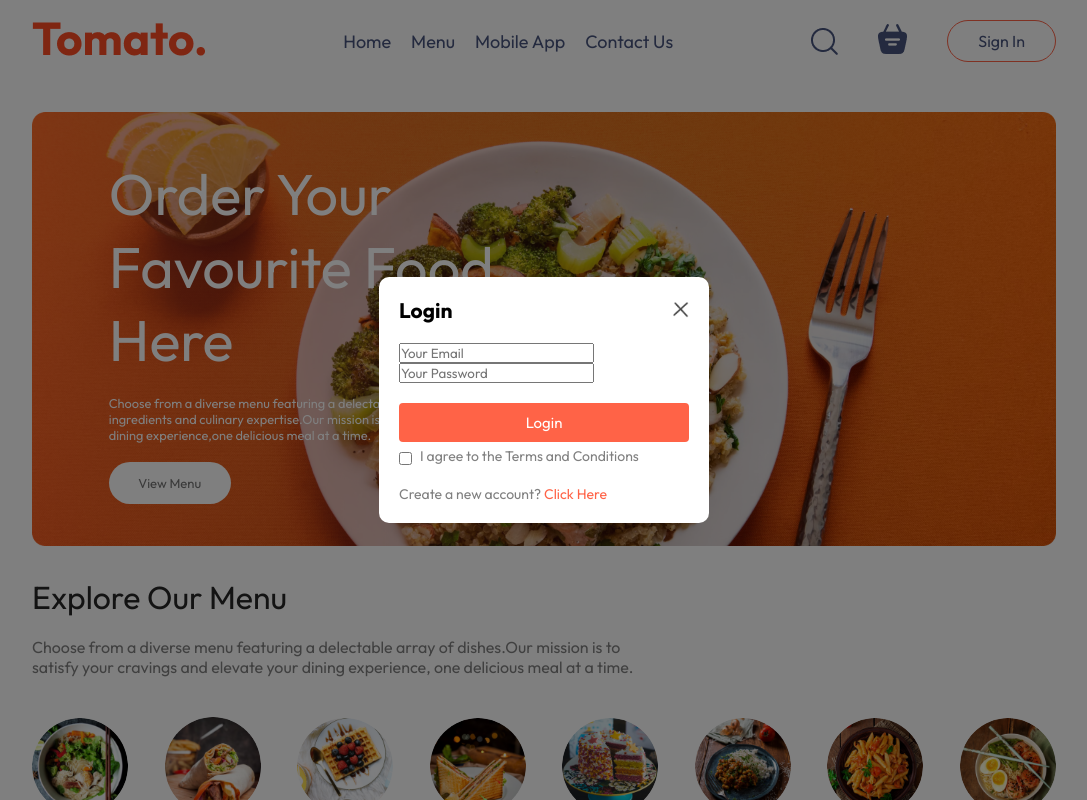
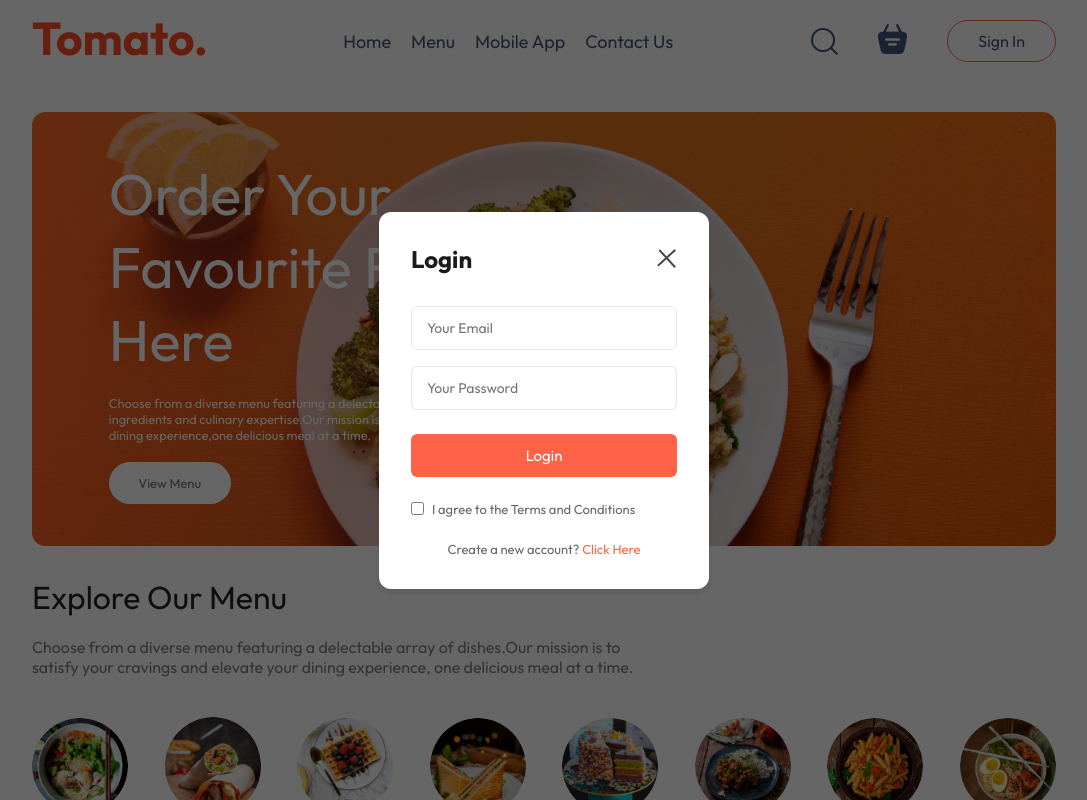
Before and after one commit to Govindu-Thejana/Restaurant_Website, a React (Vite) app in the folder frontend/: page / in a window 1280 px wide. Both pictures are taken after a click on the button "Sign In". Shown: the top 800 px of the page, without its empty margins (96-1183 px from the left). Built offline with nearby package versions, Linux system fonts and the light colour scheme; no server answers.

Commit message:
Refactor LoginPopup styles and functionality for improved user experience

```diff
--- a/frontend/src/components/LoginPopup/LoginPopup.css
+++ b/frontend/src/components/LoginPopup/LoginPopup.css
@@ -1,71 +1,126 @@
-.login-popup{
-    position: absolute;
-    width: 100%;
-    height: 100%;
-    background-color: rgba(0, 0, 0, 0.5);
+/* LoginPopup.css */
+.login-popup {
+    position: fixed; /* Changed to fixed for better overlay behavior */
+    top: 0;
+    left: 0;
+    width: 100vw;
+    height: 100vh;
+    background-color: rgba(0, 0, 0, 0.6); /* Slightly darker overlay */
     display: flex;
-    z-index: 1;
+    justify-content: center;
+    align-items: center; /* Added for better centering */
+    z-index: 1000; /* Higher z-index for overlay */
 }
-.login-popup-container{
-    place-self: center;
-    width: max(23vw,330px);
-    color: #808080;
-    padding: 25px 30px;
-    border-radius: 8px;
-    font-size: 14px;
-    animation: fade;
-    margin: auto;
-    background-color: white;
-    padding: 20px;
-    border-radius: 10px;
+
+.login-popup-container {
+    width: clamp(330px, 25vw, 400px); /* More flexible width */
+    background-color: #ffffff;
+    padding: 2rem;
+    border-radius: 12px;
+    box-shadow: 0 4px 6px rgba(0, 0, 0, 0.1); /* Added subtle shadow */
+    animation: fadeIn 0.3s ease-in-out; /* Fixed animation name */
     display: flex;
     flex-direction: column;
-    gap: 20px;
+    gap: 1.5rem;
 }
-.login-popup-title{
+
+/* Animation keyframes */
+@keyframes fadeIn {
+    from {
+        opacity: 0;
+        transform: translateY(-20px);
+    }
+    to {
+        opacity: 1;
+        transform: translateY(0);
+    }
+}
+
+.login-popup-title {
     display: flex;
     justify-content: space-between;
     align-items: center;
-    color: black;
+    color: #1a1a1a;
+    margin-bottom: 0.5rem;
+}
 
+.login-popup-title h2 {
+    font-size: 1.5rem;
+    font-weight: 600;
 }
-.login-popup-title img{
-    width: 16px;
+
+.login-popup-title img {
+    width: 20px; /* Slightly larger close icon */
     cursor: pointer;
+    transition: transform 0.2s ease; /* Added hover effect */
 }
-.login-popup-inputs{
+
+.login-popup-title img:hover {
+    transform: scale(1.1);
+}
+
+.login-popup-inputs { /* Fixed class name to match JSX */
     display: flex;
     flex-direction: column;
-    gap: 20px;
+    gap: 1rem;
 }
-.login-popup-inputs input{
-    padding: 10px;
-    border: 1px solid #e2e2e2;
-    border-radius: 4px;
-    outline: none;
+
+.login-popup-inputs input {
+    padding: 12px 15px;
+    border: 1px solid #e5e7eb;
+    border-radius: 6px;
+    font-size: 14px;
+    transition: border-color 0.2s ease;
 }
-.login-popup-container button{
-    padding: 10px;
+
+.login-popup-inputs input:focus {
+    border-color: tomato;
+    box-shadow: 0 0 0 2px rgba(255, 99, 71, 0.2); /* Added focus ring */
+}
+
+.login-popup-container button {
+    padding: 12px;
     border: none;
-    border-radius: 4px;
+    border-radius: 6px;
     background-color: tomato;
     color: white;
     cursor: pointer;
-    outline: none;
     font-size: 15px;
+    font-weight: 500;
+    transition: background-color 0.2s ease;
+}
 
+.login-popup-container button:hover {
+    background-color: #ff4500; /* Darker shade on hover */
 }
-.login-popup-condition{
+
+.login-popup-condition {
     display: flex;
-    align-items: start;
+    align-items: center; /* Changed to center for better checkbox alignment */
     gap: 8px;
-    margin-top:-15px;
+    font-size: 13px;
+    color: #666;
 }
-.login-popup-condition input{
-    margin-top:5px;
+
+.login-popup-condition input {
+    margin: 0; /* Reset margin */
+    accent-color: tomato; /* Custom checkbox color */
 }
-.login-popup p span{
+
+.login-popup-container p {
+    font-size: 13px;
+    color: #666;
+    text-align: center;
+}
+
+.login-popup-container p span {
     color: tomato;
     cursor: pointer;
     font-weight: 500;
+    transition: color 0.2s ease;
 }
+
+.login-popup-container p span:hover {
+    color: #ff4500;
+    text-decoration: underline;
+}
--- a/frontend/src/components/LoginPopup/LoginPopup.jsx
+++ b/frontend/src/components/LoginPopup/LoginPopup.jsx
@@ -1,44 +1,86 @@
+// LoginPopup.jsx
 import React, { useState } from 'react';
 import './LoginPopup.css';
 import { assets } from '../../assets/assets';
 
 const LoginPopup = ({ setShowLogin }) => {
   const [currState, setCurrState] = useState("Login");
+  const [isLoading, setIsLoading] = useState(false);
+
+  const handleSubmit = (e) => {
+    e.preventDefault();
+    setIsLoading(true);
+    // Add your form submission logic here
+    setTimeout(() => setIsLoading(false), 1000); // Simulated loading
+  };
 
   return (
     <div className="login-popup">
-      <form className="login-popup-container">
+      <form className="login-popup-container" onSubmit={handleSubmit}>
         <div className="login-popup-title">
           <h2>{currState}</h2>
-          <img onClick={() => setShowLogin(false)} src={assets.cross_icon} alt="Close" />
+          <img
+            onClick={() => setShowLogin(false)}
+            src={assets.cross_icon}
+            alt="Close popup"
+            title="Close"
+          />
         </div>
 
-        <div className="login-popup-input">
-          {currState === "Login" ? null : <input type="text" placeholder="Your Name" required />}
-          <input type="email" placeholder="Your Email" required />
-          <input type="password" placeholder="Your Password" required />
+        <div className="login-popup-inputs">
+          {currState === "Sign Up" && (
+            <input
+              type="text"
+              placeholder="Your Name"
+              required
+              autoComplete="name"
+            />
+          )}
+          <input
+            type="email"
+            placeholder="Your Email"
+            required
+            autoComplete="email"
+          />
+          <input
+            type="password"
+            placeholder="Your Password"
+            required
+            autoComplete={currState === "Sign Up" ? "new-password" : "current-password"}
+          />
         </div>
 
-        <button>{currState === "Sign Up" ? "Create account" : "Login"}</button>
+        <button type="submit" disabled={isLoading}>
+          {isLoading
+            ? "Loading..."
+            : currState === "Sign Up"
+              ? "Create Account"
+              : "Login"}
+        </button>
 
         <div className="login-popup-condition">
-          <input type="checkbox" required />
-          <p>I agree to the Terms and Conditions</p>
+          <input type="checkbox" id="terms" required />
+          <label htmlFor="terms">
+            I agree to the Terms and Conditions
+          </label>
         </div>
 
-        {currState === "Login" ? (
-          <p>
-            Create a new account? <span onClick={() => setCurrState("Sign Up")}>Click Here</span>
-          </p>
-        ) : (
-          <p>
-            Already have an account? <span onClick={() => setCurrState("Login")}>Login Here</span>
-          </p>
-        )}
+        <p>
+          {currState === "Login" ? (
+            <>
+              Create a new account?{' '}
+              <span onClick={() => setCurrState("Sign Up")}>Click Here</span>
+            </>
+          ) : (
+            <>
+              Already have an account?{' '}
+              <span onClick={() => setCurrState("Login")}>Login Here</span>
+            </>
+          )}
+        </p>
       </form>
     </div>
   );
 };
 
-// Ensure this line is correctly placed at the end of the file
 export default LoginPopup;
```
